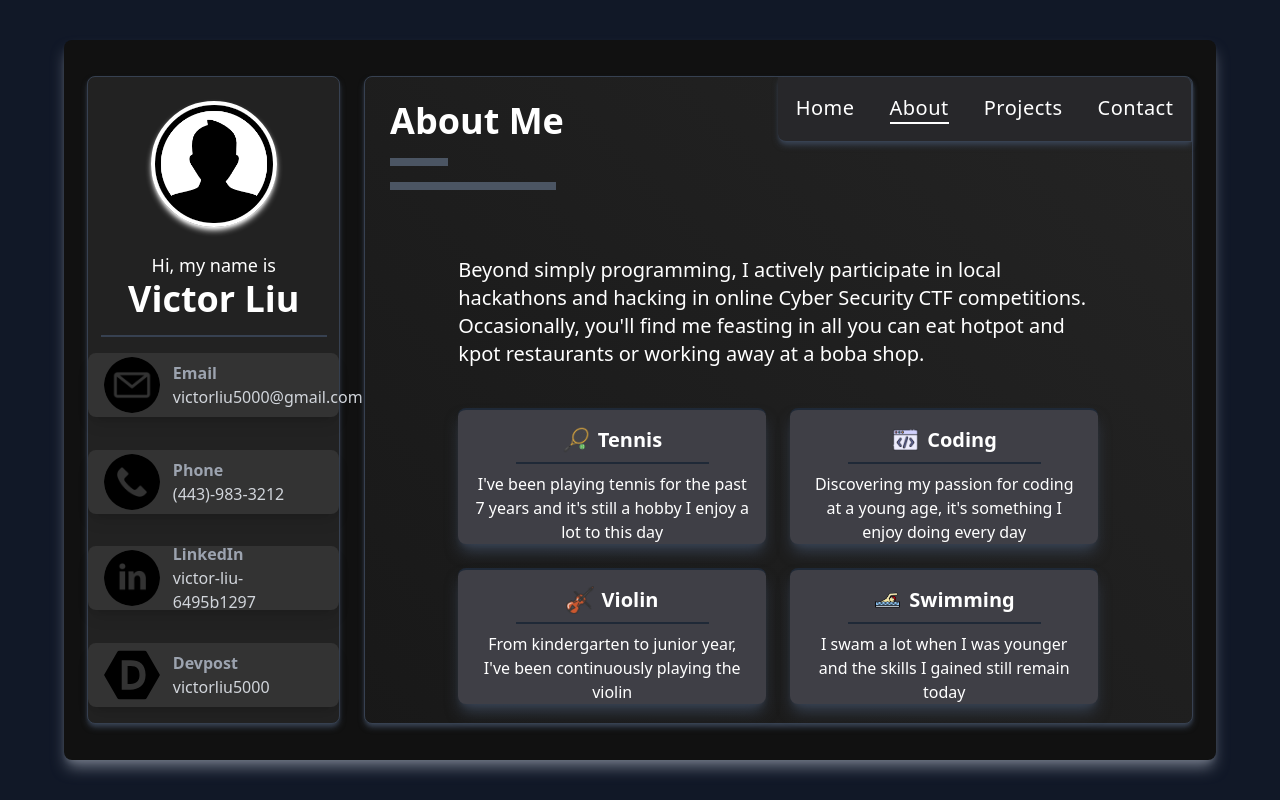
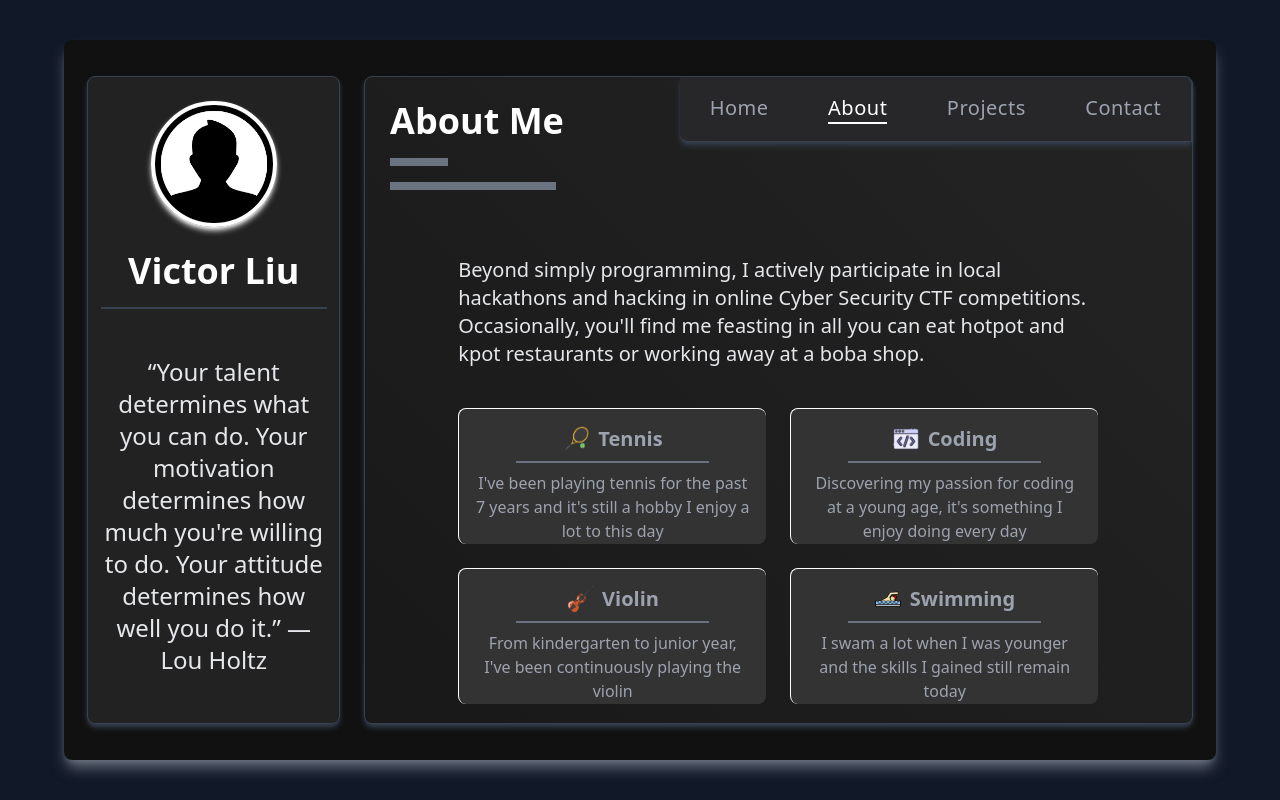
Before and after one commit to victorliu15/Personal-Portfolio, a plain HTML site: page about.html in a window 1280 px wide. Drawn offline with nearby package versions, Linux system fonts and the light colour scheme.

Commit message:
finished home and about. started contact

```diff
--- a/about.html
+++ b/about.html
@@ -51,91 +51,61 @@
       <div class="w-[90vw] h-[90vh] bg-[#111111] rounded-lg flex justify-center items-center shadow-lg shadow-gray-500">
         <div class="mx-auto bg-[#222222] w-[22%] h-[90%] rounded-lg flex flex-col items-center border border-gray-700 shadow-md shadow-gray-700">
           <img src="assets/profileIcon.png" class="w-[50%] h-auto my-[3vh] rounded-full border-4 border-white shadow-md shadow-white">
-                <h3 class="text-lg text-white">Hi, my name is</h3>
           <h1 class="text-4xl text-white font-bold">Victor Liu</h1>
           <hr class="border-t-2 border-gray-700 w-[90%] mt-[2vh]">
-                <div class="flex flex-col justify-around h-[100%] my-auto items-center">
-                <div id="copyEmail" data-email="victorliu5000@gmail.com" class="flex flex-row h-[8vh] w-[100%] items-center justify-start space-x-[1vw] bg-[#333333] rounded-lg p-[2vh] shadow-lg hover:cursor-pointer hover:scale-[1.02] transition duration-300">
-                    <img src="assets/emailIcon.png" alt="" class="h-[7vh] w-auto rounded-full">
-                    <div class="flex flex-col">
-                        <p class="text-gray-400 font-bold">Email</p>
-                        <p class="text-gray-300">victorliu5000@gmail.com</p>
+          <h3 class="text-2xl text-gray-200 w-[90%] mx-auto my-auto text-center">“Your talent determines what you can do. Your motivation determines how much you're willing to do. Your attitude determines how well you do it.” — Lou Holtz</h3>
+        </div>
+      <div class="mr-auto bg-[#222222] border border-gray-700 w-[72%] h-[90%] rounded-lg shadow-md shadow-gray-700 flex flex-col animated-background">
+      <div class="flex justify-between w-full h-[10%]">
+        <h1 class="text-4xl font-bold text-white my-[3vh] mx-[2vw]">About Me</h1>
+          <div class="ml-auto bg-zinc-800 w-[40vw] rounded-tr-lg rounded-bl-lg flex items-center justify-around border-b border-r border-gray-700 shadow-md shadow-gray-700">
+            <a href="index.html" class="text-xl tracking-wide text-gray-400 transition duration-300 border-b-2 border-transparent hover:border-white">Home</a>
+            <a href="about.html" class="text-xl tracking-wide text-white transition duration-300 border-b-2 border-white hover:border-transparent">About</a>
+            <a href="projects.html" class="text-xl tracking-wide text-gray-400 transition duration-300 border-b-2 border-transparent hover:border-white">Projects</a>
+            <a href="contact.html" class="text-xl tracking-wide text-gray-400 transition duration-300 border-b-2 border-transparent hover:border-white">Contact</a>
           </div>
         </div>
-                <div id="copyPhone" data-phone="(443)-983-3212" class="flex flex-row h-[8vh] w-[100%] items-center justify-start space-x-[1vw] bg-[#333333] rounded-lg p-[2vh] shadow-lg hover:cursor-pointer hover:scale-[1.02] transition duration-300">
-                    <img src="assets/phoneIcon.png" alt="" class="h-[7vh] w-auto rounded-full">
-                    <div class="flex flex-col">
-                        <p class="text-gray-400 font-bold">Phone</p>
-                        <p class="text-gray-300">(443)-983-3212</p>
+        <hr class="border-t-[1vh] border-gray-500 w-[7%] mt-[2vh] mx-[2vw]">
+        <hr class="border-t-[1vh] border-gray-500 w-[20%] mt-[2vh] mx-[2vw]">
+        <div class="w-[50vw] h-[50vh] mx-auto my-auto">
+          <p class="text-xl text-gray-200">Beyond simply programming, I actively participate in local hackathons and hacking in online Cyber Security CTF competitions. Occasionally, you'll find me feasting in all you can eat hotpot and kpot restaurants or working away at a boba shop.</p>
+          <div class="grid grid-cols-2 gap-[3vh] w-full h-[60%] mt-[5vh]">
+            <div class="bg-[#333333] hover:shadow-md hover:shadow-white duration-300 rounded-lg w-full h-[17vh] border-t border-l border-white hover:scale-[1.02] hover:cursor-pointer flex flex-col items-center p-[2vh] group">
+              <div class="flex justify-center space-x-2">
+                <img src="assets/tennisIcon.png" alt="" class="w-[10%]">
+                <h3 class="text-xl font-bold text-gray-400 group-hover:text-white">Tennis</h3>
               </div>
+              <hr class="border-t-2 border-gray-500 w-[70%] my-[1vh]">
+              <p class="text-md text-gray-400 text-center group-hover:text-white duration-300">I've been playing tennis for the past 7 years and it's still a hobby I enjoy a lot to this day</p>
             </div>
-                <div id="copyLinkedIn" data-linkedin="victor-liu-6495b1297" class="flex flex-row h-[8vh] w-[100%] items-center justify-start space-x-[1vw] bg-[#333333] rounded-lg p-[2vh] shadow-lg hover:cursor-pointer hover:scale-[1.02] transition duration-300">
-                    <img src="assets/linkedinIcon.png" alt="" class="h-[7vh] w-auto rounded-full">
-                    <div class="flex flex-col">
-                        <p class="text-gray-400 font-bold">LinkedIn</p>
-                        <p class="text-gray-300">victor-liu-6495b1297</p>
+            <div class="bg-[#333333] hover:shadow-md hover:shadow-white duration-300 rounded-lg w-full h-[17vh] border-t border-l border-white hover:scale-[1.02] hover:cursor-pointer flex flex-col items-center p-[2vh] group">
+              <div class="flex justify-center space-x-2">
+                <img src="assets/codingIcon.png" alt="" class="w-[10%]">
+                <h3 class="text-xl font-bold text-gray-400 group-hover:text-white">Coding</h3>
               </div>
+              <hr class="border-t-2 border-gray-500 w-[70%] my-[1vh]">
+              <p class="text-md text-gray-400 text-center group-hover:text-white duration-300">Discovering my passion for coding at a young age, it's something I enjoy doing every day</p>
             </div>
-                <div id="copyDevpost" data-devpost="victorliu5000" class="flex flex-row h-[8vh] w-[100%] items-center justify-start space-x-[1vw] bg-[#333333] rounded-lg p-[2vh] shadow-lg hover:cursor-pointer hover:scale-[1.02] transition duration-300">
-                    <img src="assets/devpostIcon.svg" alt="" class="h-[7vh] w-auto rounded-full">
-                    <div class="flex flex-col">
-                        <p class="text-gray-400 font-bold">Devpost</p>
-                        <p class="text-gray-300">victorliu5000</p>
+            <div class="bg-[#333333] hover:shadow-md hover:shadow-white duration-300 rounded-lg w-full h-[17vh] border-t border-l border-white hover:scale-[1.02] hover:cursor-pointer flex flex-col items-center p-[2vh] group">
+              <div class="flex justify-center space-x-2">
+                <img src="assets/violinIcon.png" alt="" class="w-[10%]">
+                <h3 class="text-xl font-bold text-gray-400 group-hover:text-white">Violin</h3>
+              </div>
+              <hr class="border-t-2 border-gray-500 w-[70%] my-[1vh]">
+              <p class="text-md text-gray-400 text-center group-hover:text-white duration-300">From kindergarten to junior year, I've been continuously playing the violin</p>
+            </div>
+            <div class="bg-[#333333] hover:shadow-md hover:shadow-white duration-300 rounded-lg w-full h-[17vh] border-t border-l border-white hover:scale-[1.02] hover:cursor-pointer flex flex-col items-center p-[2vh] group">
+              <div class="flex justify-center space-x-2">
+                <img src="assets/swimmingIcon.png" alt="" class="w-[10%]">
+                <h3 class="text-xl font-bold text-gray-400 group-hover:text-white">Swimming</h3>
+              </div>
+              <hr class="border-t-2 border-gray-500 w-[70%] my-[1vh]">
+              <p class="text-md text-gray-400 text-center group-hover:text-white duration-300">I swam a lot when I was younger and the skills I gained still remain today</p>
             </div>
           </div>
         </div>
       </div>
-        <div class="mr-auto bg-[#222222] border border-gray-700 w-[72%] h-[90%] rounded-lg shadow-md shadow-gray-700 flex flex-col animated-background">
-            <div class="flex justify-between w-full h-[10%]">
-                <h1 class="text-4xl font-bold text-white my-[3vh] mx-[2vw]">About Me</h1>
-                <div class="ml-auto bg-zinc-800 w-[50%] rounded-tr-lg rounded-bl-lg flex items-center justify-around border-b border-r border-gray-700 shadow-md shadow-gray-700">
-                    <a href="index.html" class="text-xl tracking-wide text-white transition duration-300 border-b-2 border-transparent hover:border-white">Home</a>
-                    <a href="about.html" class="text-xl tracking-wide text-white transition duration-300 border-b-2 border-white hover:border-transparent">About</a>
-                    <a href="projects.html" class="text-xl tracking-wide text-white transition duration-300 border-b-2 border-transparent hover:border-white">Projects</a>
-                    <a href="contact.html" class="text-xl tracking-wide text-white transition duration-300 border-b-2 border-transparent hover:border-white">Contact</a>
-                </div>
-            </div>
-            <hr class="border-t-[1vh] border-gray-600 w-[7%] mt-[2vh] mx-[2vw]">
-            <hr class="border-t-[1vh] border-gray-600 w-[20%] mt-[2vh] mx-[2vw]">
-            <div class="w-[50vw] h-[50vh] mx-auto my-auto">
-                <p class="text-xl text-white">Beyond simply programming, I actively participate in local hackathons and hacking in online Cyber Security CTF competitions. Occasionally, you'll find me feasting in all you can eat hotpot and kpot restaurants or working away at a boba shop.</p>
-                <div class="grid grid-cols-2 gap-[3vh] w-full h-[60%] mt-[5vh]">
-                    <div class="bg-zinc-700 rounded-lg w-full h-[17vh] shadow-lg shadow-gray-700 border-t-2 border-gray-800 hover:scale-[1.02] hover:cursor-pointer flex flex-col items-center p-[2vh]">
-                        <div class="flex justify-center space-x-2">
-                            <img src="assets/tennisIcon.png" alt="" class="w-[10%]">
-                            <h3 class="text-xl font-bold text-white">Tennis</h3>
-                        </div>
-                        <hr class="border-t-2 border-gray-800 w-[70%] my-[1vh]">
-                        <p class="text-md text-white text-center">I've been playing tennis for the past 7 years and it's still a hobby I enjoy a lot to this day</p>
-                    </div>
-                    <div class="bg-zinc-700 rounded-lg w-full h-[17vh] shadow-lg shadow-gray-700 border-t-2 border-gray-800 hover:scale-[1.02] hover:cursor-pointer flex flex-col items-center p-[2vh]">
-                        <div class="flex justify-center space-x-2">
-                            <img src="assets/codingIcon.png" alt="" class="w-[10%]">
-                            <h3 class="text-xl font-bold text-white">Coding</h3>
-                        </div>
-                        <hr class="border-t-2 border-gray-800 w-[70%] my-[1vh]">
-                        <p class="text-md text-white text-center">Discovering my passion for coding at a young age, it's something I enjoy doing every day</p>
-                    </div>
-                    <div class="bg-zinc-700 rounded-lg w-full h-[17vh] shadow-lg shadow-gray-700 border-t-2 border-gray-800 hover:scale-[1.02] hover:cursor-pointer flex flex-col items-center p-[2vh]">
-                        <div class="flex justify-center space-x-2">
-                            <img src="assets/violinIcon.png" alt="" class="w-[10%]">
-                            <h3 class="text-xl font-bold text-white">Violin</h3>
-                        </div>
-                        <hr class="border-t-2 border-gray-800 w-[70%] my-[1vh]">
-                        <p class="text-md text-white text-center">From kindergarten to junior year, I've been continuously playing the violin</p>
-                    </div>
-                    <div class="bg-zinc-700 rounded-lg w-full h-[17vh] shadow-lg shadow-gray-700 border-t-2 border-gray-800 hover:scale-[1.02] hover:cursor-pointer flex flex-col items-center p-[2vh]">
-                        <div class="flex justify-center space-x-2">
-                            <img src="assets/swimmingIcon.png" alt="" class="w-[10%]">
-                            <h3 class="text-xl font-bold text-white">Swimming</h3>
-                        </div>
-                        <hr class="border-t-2 border-gray-800 w-[70%] my-[1vh]">
-                        <p class="text-md text-white text-center">I swam a lot when I was younger and the skills I gained still remain today</p>
-                    </div>
-                </div>
-            </div>
-        </div>
-        <div id="popup" class="hidden text-2xl font-bold fixed top-[3vh] left-1/2 transform -translate-x-1/2 bg-gray-700 text-white py-[1vh] px-[1vw] rounded-lg shadow-lg">Copied to Clipboard</div>
+      <div id="popup" class="hidden text-2xl font-bold fixed top-[3vh] left-1/2 transform -translate-x-1/2 bg-gray-700 text-gray-400 py-[1vh] px-[1vw] rounded-lg shadow-lg">Copied to Clipboard</div>
     <script src="about.js"></script>
     </body>
 </html>
```
Also changed, not shown: contact.html (added, +106 -0 lines), index.html (+9 -44 lines). Lines whose indentation alone changed are shown as unchanged.
